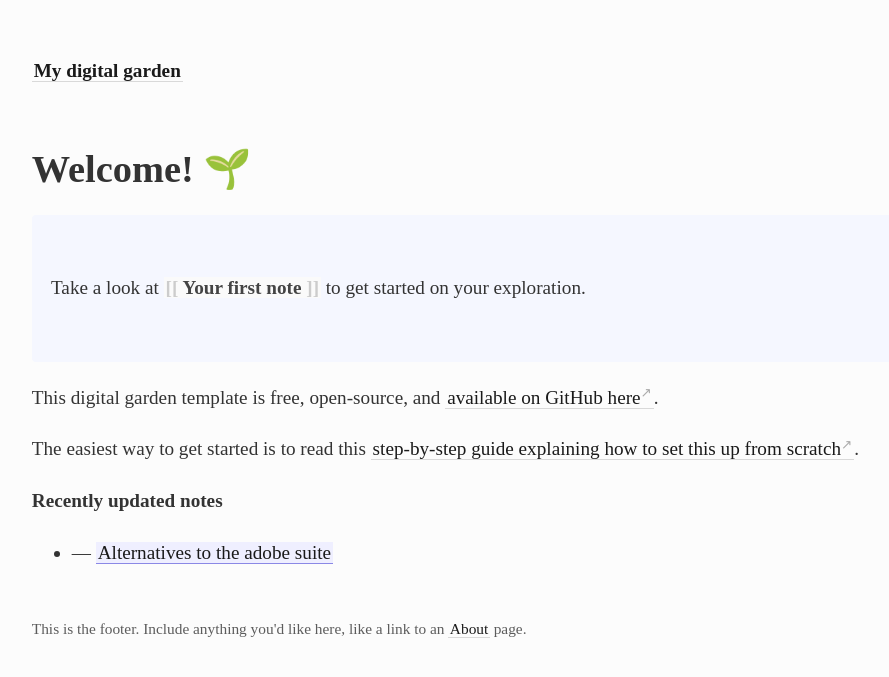
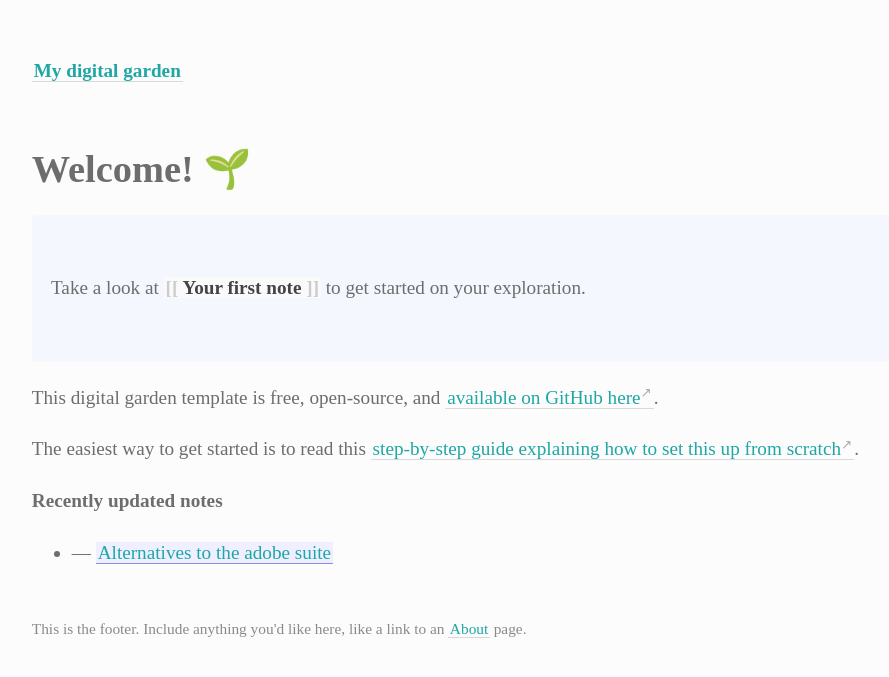
Before and after one commit to flores-et-folia/flores-et-folia.github.io, a Jekyll site: the page built from _pages/index.md, in a window 1280 px wide. Shown: the top 677 px of the page, without its empty margins (45-934 px from the left). Built offline with Jekyll 4.4.1, drawn with Linux system fonts in a browser that asks for light colours.

Commit message:
Changes made on 2024/02/18

```diff
--- a/_sass/_style.scss
+++ b/_sass/_style.scss
@@ -1,5 +1,5 @@
-$color-primary: hsl(0, 0%, 10%);
-$color-text: hsl(0, 0%, 20%);
+$color-primary: #1ea7a5;
+$color-text: #6d6d6d;
 $color-subtext: hsl(0, 0%, 30%);
 $color-border: hsl(0, 0%, 85%);
 $color-box-background: mix($color-primary, white, 4%);
```
